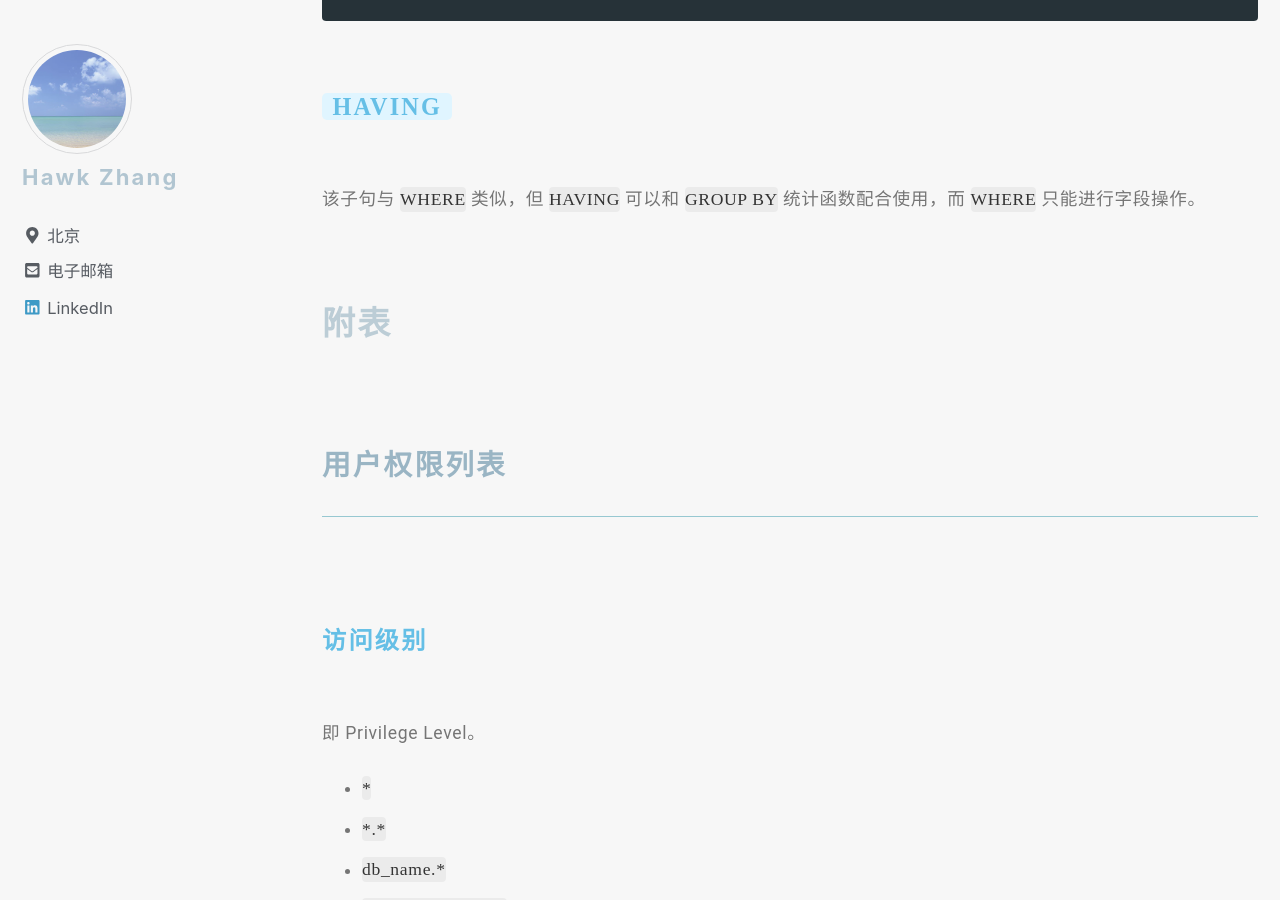
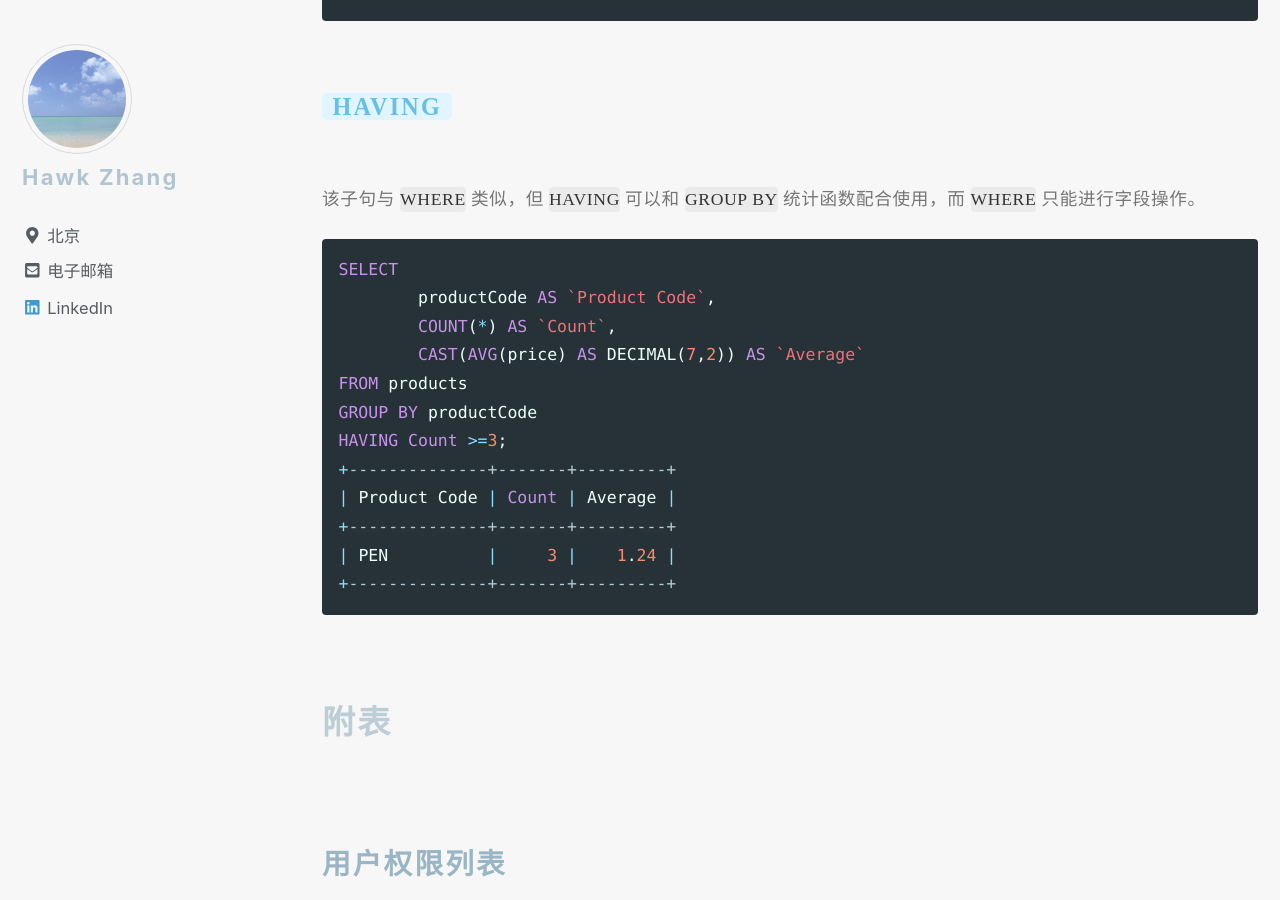
Before and after one commit to narru888/linotes_note, a Jekyll site: the page built from _posts/mysql/2016-04-02-statements.md, in a window 1280 px wide and 900 px high, scrolled down 19546 px. Built offline with Jekyll 4.4.1, drawn with Linux system fonts in a browser that asks for light colours; nearby versions of some CDN libraries; a script that is not in the unit is left out.

Commit message:
update on 2018-10-15 11:05:01 CST

````diff
--- a/_posts/mysql/2016-04-02-statements.md
+++ b/_posts/mysql/2016-04-02-statements.md
@@ -787,6 +787,59 @@ GROUP BY productCode;
 
 该子句与 `WHERE` 类似，但 `HAVING` 可以和 `GROUP BY` 统计函数配合使用，而 `WHERE` 只能进行字段操作。
 
+```sql
+SELECT
+	productCode AS `Product Code`,
+	COUNT(*) AS `Count`,
+	CAST(AVG(price) AS DECIMAL(7,2)) AS `Average`
+FROM products
+GROUP BY productCode
+HAVING Count >=3;
++--------------+-------+---------+
+| Product Code | Count | Average |
++--------------+-------+---------+
+| PEN          |     3 |    1.24 |
++--------------+-------+---------+
+```
+
+
+
+
+
+
+
+
+
+
+
+
+
+
+
+
+
+
+
+
+
+
+
+
+
+
+
+
+
+
+
+
+
+
+
+
+
+
+
 
 
 
````
